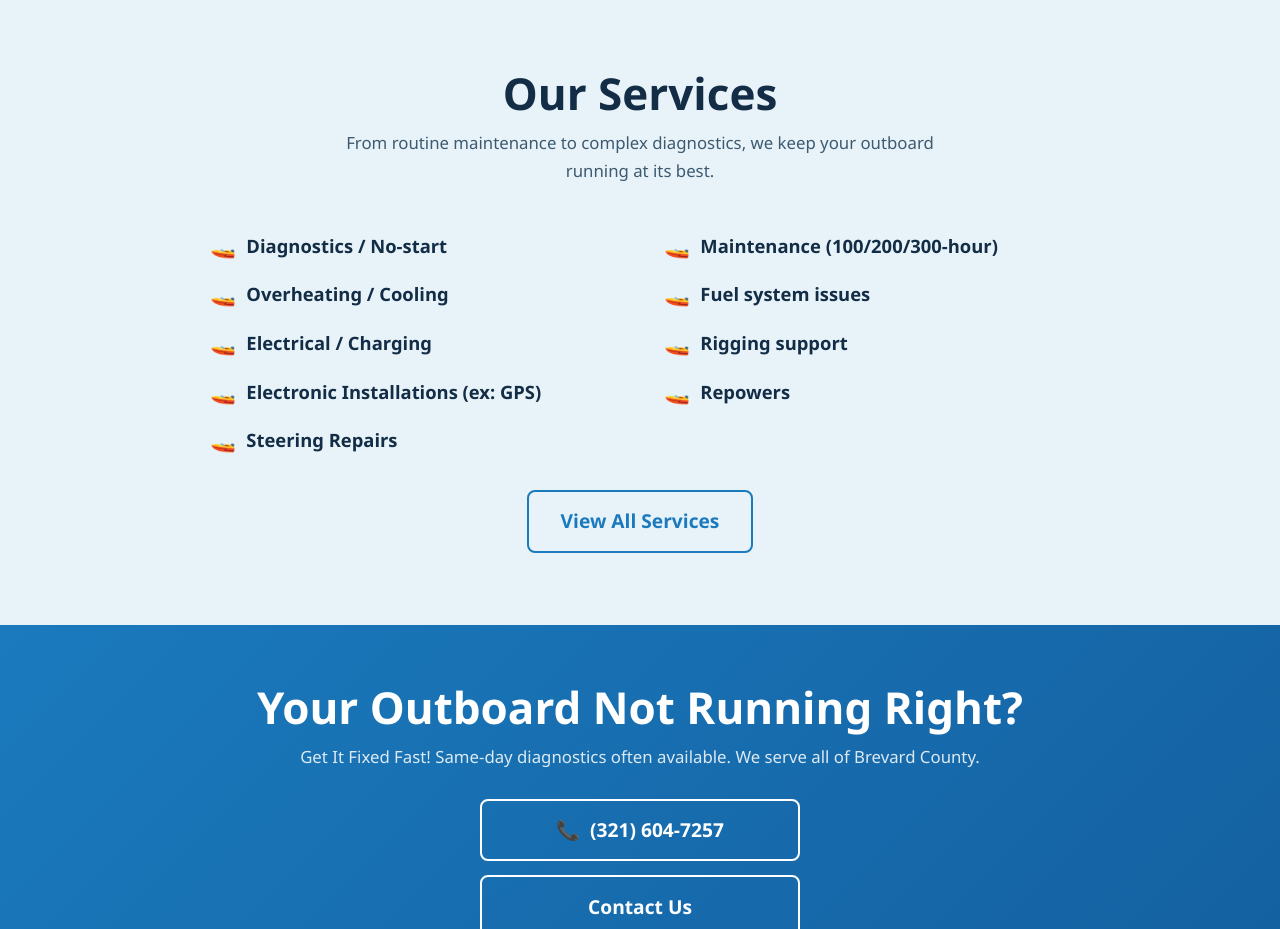
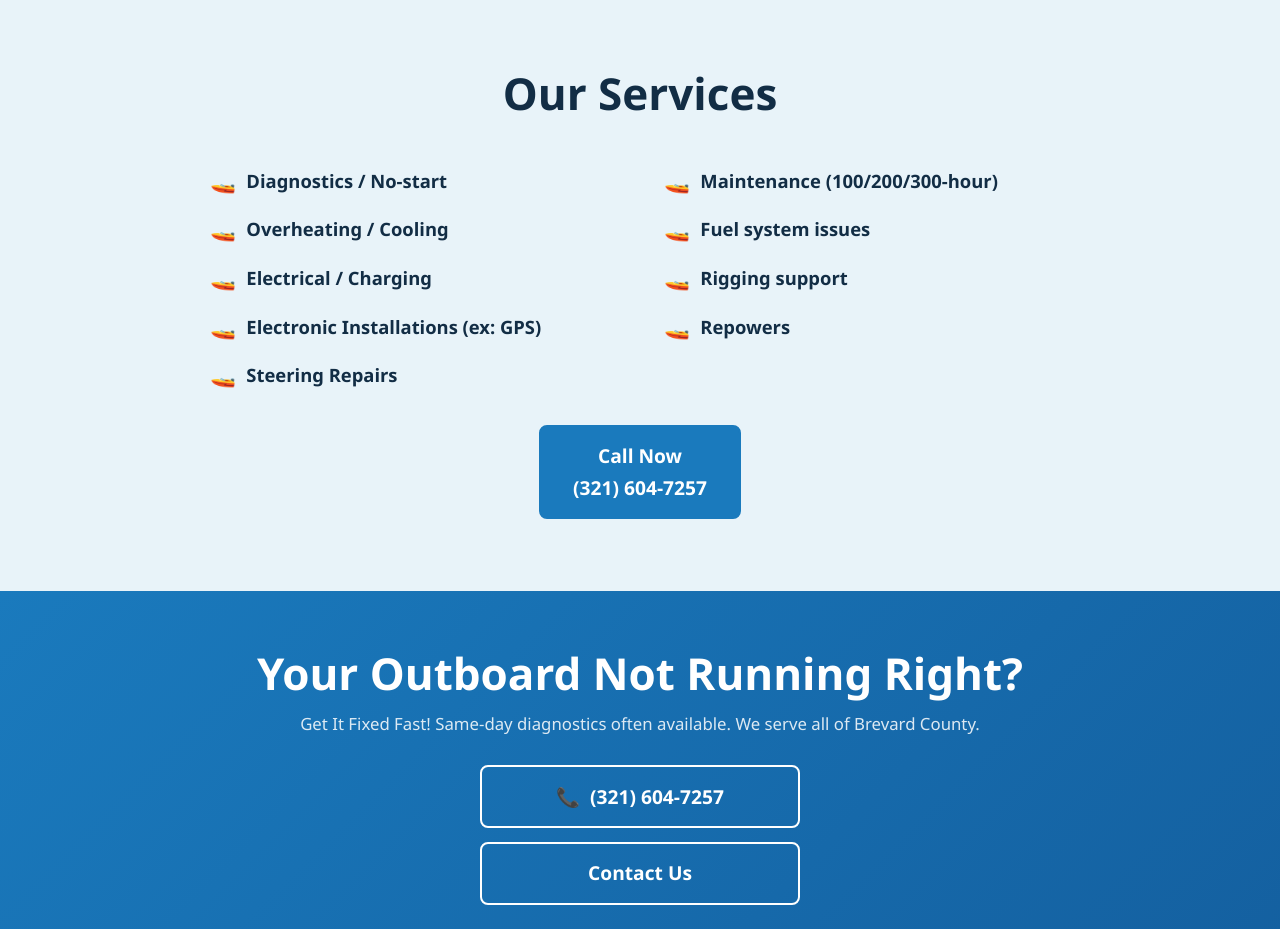
Before and after one commit to fyre-code/Yamaha-Outboard-Specialist-Website-Rebuild, a plain HTML site: page index.html in a window 1280 px wide. Shown: the part 1400-2329 px from the top of the page. Drawn offline with Linux system fonts and the light colour scheme; animation ran at ten frames a second.

Commit message:
Remove services subtitle; replace View All Services CTA with Call Now
Co-Authored-By: Claude Sonnet 4.6 <noreply@anthropic.com>

```diff
--- a/index.html
+++ b/index.html
@@ -112,7 +112,6 @@
     <div class="container">
       <div class="section-header">
         <h2>Our Services</h2>
-        <p>From routine maintenance to complex diagnostics, we keep your outboard running at its best.</p>
       </div>
       <ul class="services-list">
         <li>Diagnostics / No-start</li>
@@ -126,7 +125,7 @@
         <li>Steering Repairs</li>
       </ul>
       <div class="text-center mt-3">
-        <a href="services.html" class="btn btn-outline-ocean btn-lg">View All Services</a>
+        <a href="tel:+13216047257" class="btn btn-primary btn-lg">Call Now<br>(321) 604-7257</a>
       </div>
     </div>
   </section>
```
